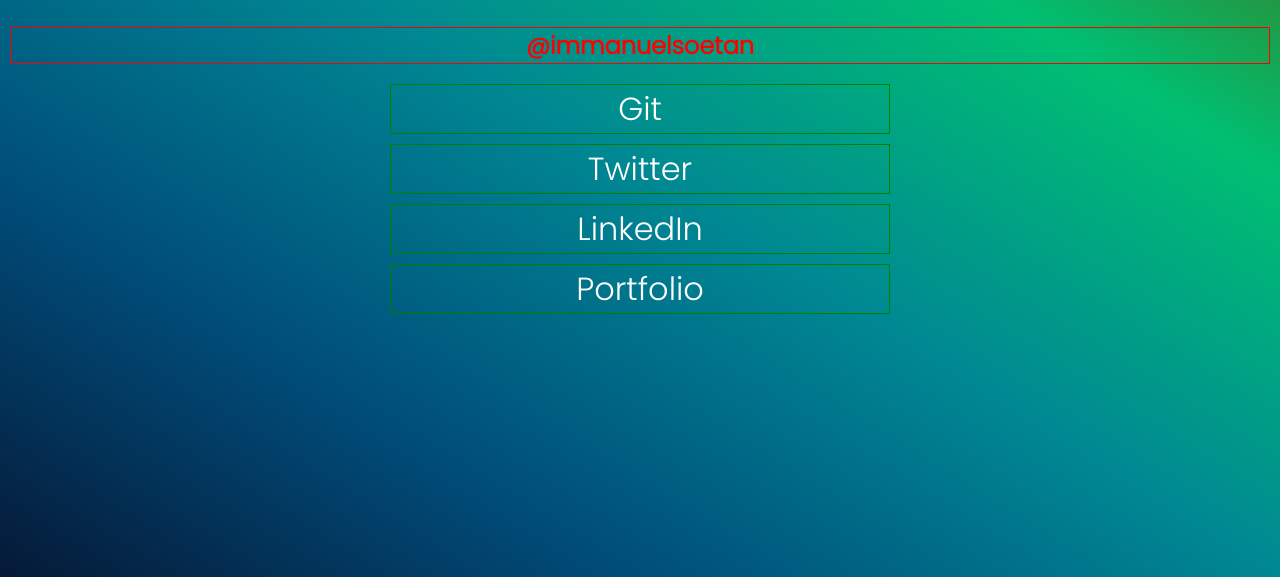
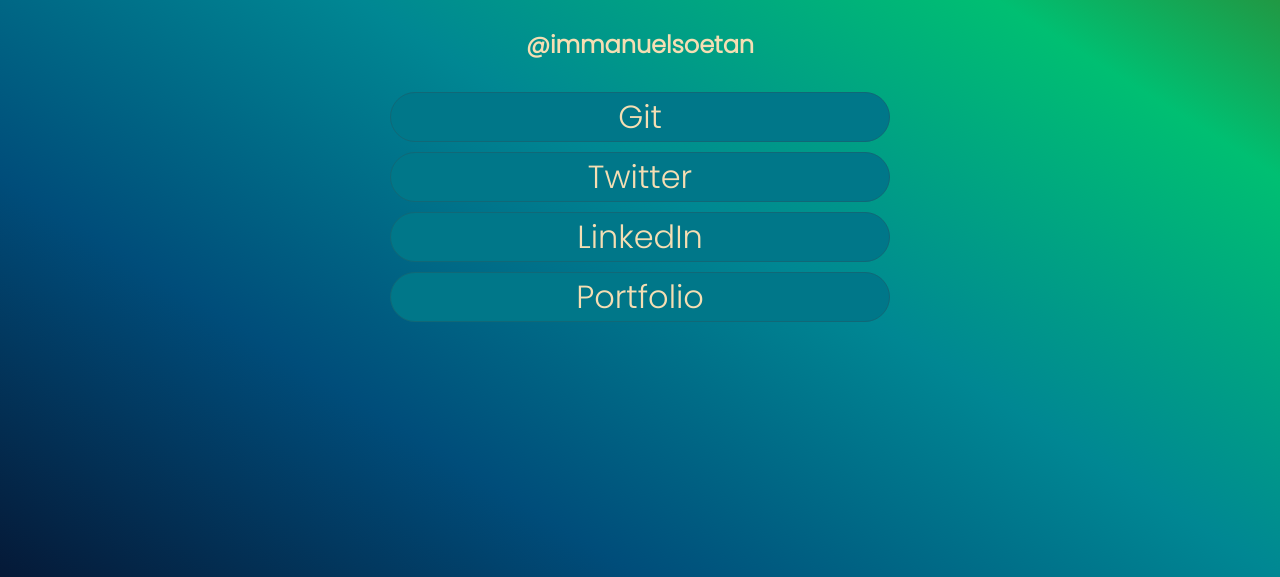
Before and after one commit to Shoetan/linktreeclone, a plain HTML site: page index.html in a window 1280 px wide. Shown: the part 223-800 px from the top of the page. Drawn offline with Linux system fonts and the light colour scheme.

Commit message:
completed the links to my socials

```diff
--- a/index.html
+++ b/index.html
@@ -22,6 +22,7 @@
             background-image: linear-gradient(to right top, #051937, #004d7a, #008793, #00bf72, #4a6809);
             height: 100vh;
             width: 100%;
+            background-repeat:no-repeat ;
 
 
         }
@@ -44,21 +45,25 @@
             display: flex;
             justify-content: center;
             align-items: center;
-            border: 1px solid red;
             margin: 10px;
-            color: red;
+            color:  wheat;
         }
 
         a {
             text-decoration: none;
-            color: white;
-
+            color: wheat;
         }
 
+        li:hover{
+            transform: scale(1.05);
+            box-shadow: rgba(0, 0, 0, 0.35) 0px 5px 15px;
+        }
         li {
             text-align: center;
             width: 500px;
-            border: 1px solid green;
+            border: 1px solid #116877;
+            background: #007789;
+            border-radius: 30px;
             text-decoration: none;
             margin: 10px;
             list-style: none;
@@ -70,6 +75,7 @@
             display: flex;
             justify-content: center;
             align-items: center;
+            margin: 20px;
         }
     </style>
 </head>
@@ -84,10 +90,10 @@
         </section>
         <section class="links">
             <ul>
-                <li><a href="">Git</a></li>
-                <li><a href="">Twitter</a></li>
-                <li><a href="">LinkedIn</a></li>
-                <li><a href="">Portfolio</a></li>
+                <li><a href="https://github.com/Shoetan" target="_blank">Git</a></li>
+                <li><a href="https://twitter.com/immanuelsoetan" target="_blank">Twitter</a></li>
+                <li><a href="https://www.linkedin.com/in/emmanuel-soetan-1a712a118/" target="_blank">LinkedIn</a></li>
+                <li><a href="https://soetan.dev" target="_blank">Portfolio</a></li>
             </ul>
         </section>
     </div>
```
